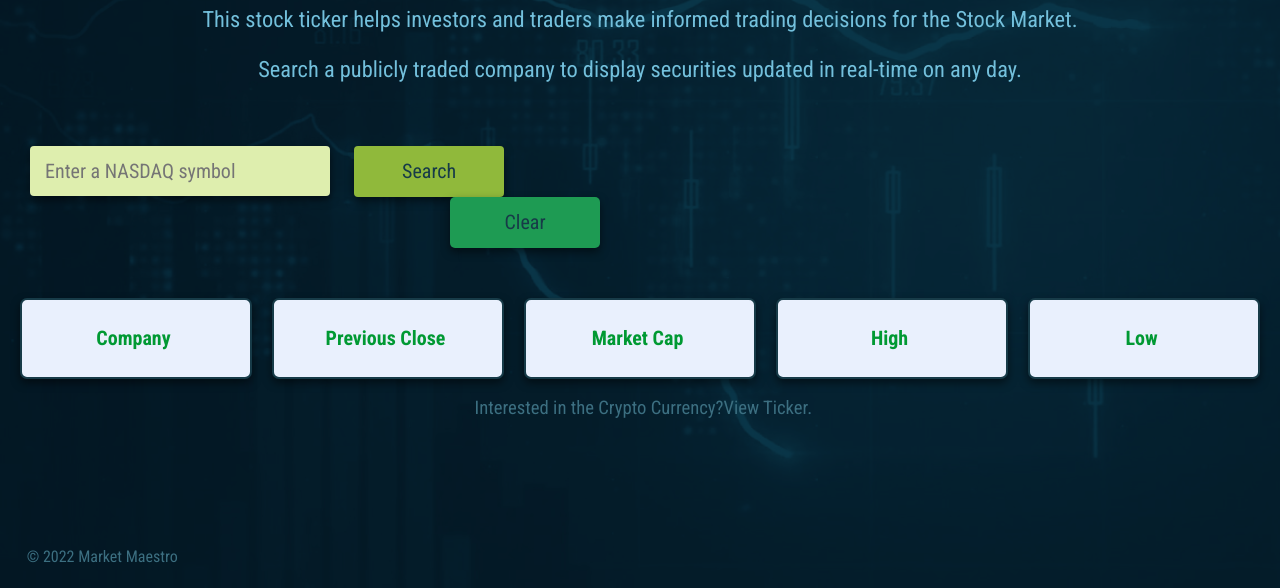
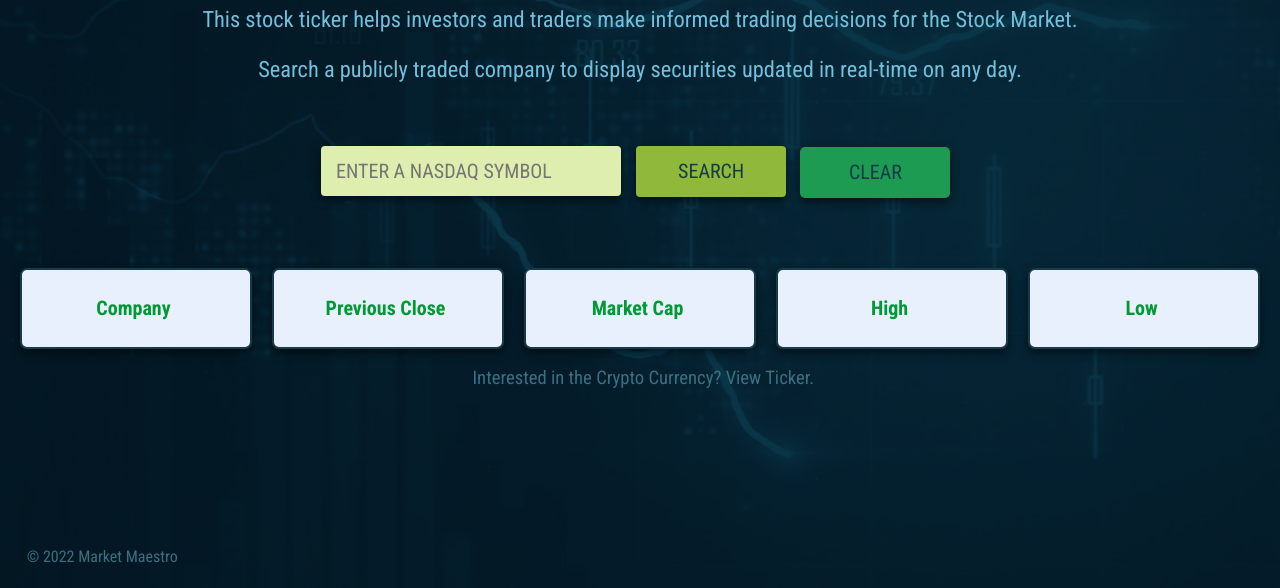
Before and after one commit to ConstanceDesign/Cabin, a plain HTML site: page stock.html in a window 1280 px wide. Shown: the part 212-800 px from the top of the page. Drawn offline with nearby package versions, Linux system fonts and the light colour scheme.

Commit message:
search solved

```diff
--- a/assets/css/crypto-styles.css
+++ b/assets/css/crypto-styles.css
@@ -194,6 +194,7 @@ input:focus {
   margin-left: 0px;
   font-family: "Roboto Condensed", sans-serif;
   font-size: clamp(0.5rem, 4vw, 1.25rem);
+  text-transform: uppercase;
   color: var(--dark-green);
   border: 0;
   background-color: var(--light-green);
--- a/assets/css/stock-styles.css
+++ b/assets/css/stock-styles.css
@@ -144,16 +144,6 @@ p {
   padding-right: 50px;
 }
 
-/*search form*/
-
-.form {
-  flex-wrap: wrap;
-  position: relative;
-  margin-left: auto;
-  margin-right: auto;
-  margin-bottom: 50px;
-}
-
 /*search field*/
 
 #display {
@@ -167,8 +157,6 @@ p {
   position: relative;
   width: 300px;
   height: 50px;
-  margin-left: 30px;
-  margin-right: 20px;
   font-family: "Roboto Condensed", sans-serif;
   font-size: clamp(0.5rem, 4vw, 1.25rem);
   color: #000;
@@ -186,14 +174,16 @@ input:focus {
 /*search field button*/
 
 .rounded {
+  display: inline-block;
+  position: relative;
   outline: none !important;
-  float: inherit;
   width: 150px;
   height: 51px;
   margin-top: 0px;
-  margin-left: 0px;
+  margin-left: 11px;
   font-family: "Roboto Condensed", sans-serif;
   font-size: clamp(0.5rem, 4vw, 1.25rem);
+  text-transform: uppercase;
   color: var(--dark-green);
   border: 0;
   background-color: var(--light-green);
@@ -211,12 +201,16 @@ button:hover {
 /*clear field button*/
 
 .clear {
-  float: inherit;
+  display: inline-block;
+  position: relative;
+  outline: none !important;
   width: 150px;
   height: 51px;
-  margin-left: 450px;
+  top: -50px;
+  margin-left: 103%;
   font-family: "Roboto Condensed", sans-serif;
   font-size: clamp(0.5rem, 4vw, 1.25rem);
+  text-transform: uppercase;
   color: var(--dark-green);
   border: 0;
   border-radius: 5px;
@@ -229,6 +223,16 @@ button:hover {
 .clear:hover {
   background-color: var(--bright-green);
   color: var(--dark-green);
+}
+
+/*search form*/
+
+.form {
+  width: 660px;
+  display: flex;
+  flex-wrap: wrap;
+  margin: auto;
+  margin-bottom: 20px;
 }
 
 /*stock ticker search results*/
--- a/stock.html
+++ b/stock.html
@@ -56,7 +56,7 @@
 
       <div class="form">
 
-      <div class="search">
+      <div>
 
       <form id="stockSearchForm" class="stockSearchForm">
         <div>
@@ -68,12 +68,10 @@
           />
           <button class="rounded">Search</button>
         </form></div>
-
         <form id="stockSearchForm" class="stockSearchForm">
           <div>
           <button class="clear">Clear</button>
         </form></div>
-
 
   </div>
 
@@ -113,7 +111,7 @@
 
     </container>
 
-    <div class="link"><h4><a href="crypto.html">Interested in the Crypto Currency?View Ticker.</a></h4></div>
+    <div class="link"><h4><a href="crypto.html">Interested in the Crypto Currency? View Ticker.</a></h4></div>
 
     <div class="footer">
       <h5>&copy; 2022 Market Maestro</h5>
```
Also changed, not shown: index2.html (+0 -18 lines). Lines whose indentation alone changed are shown as unchanged.
